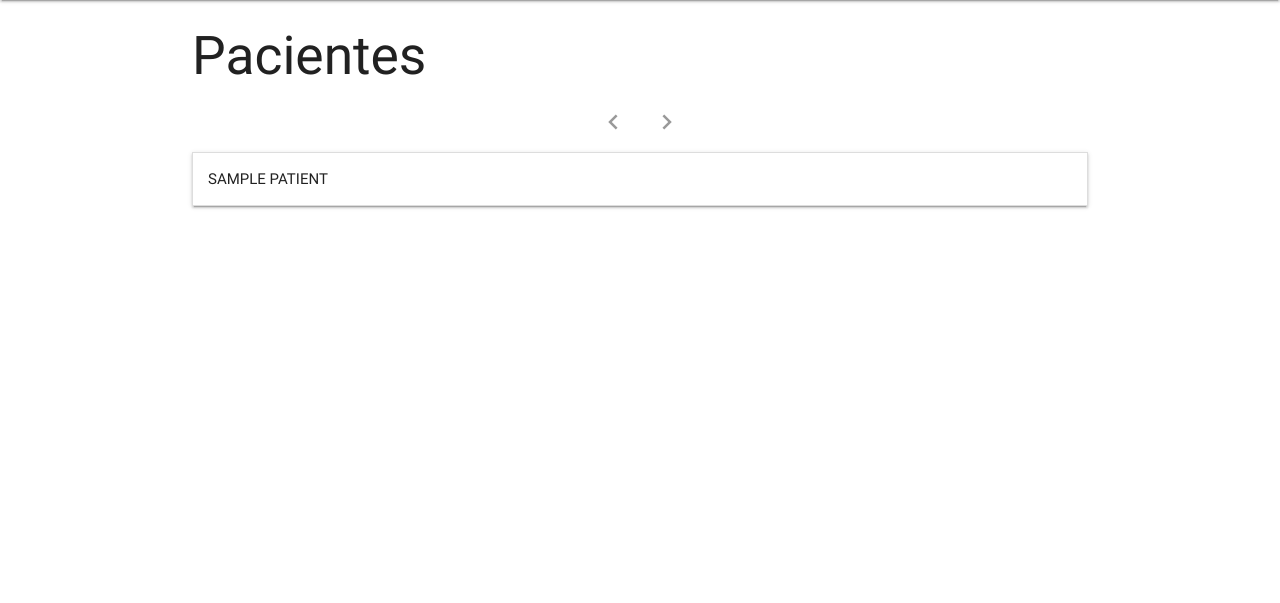
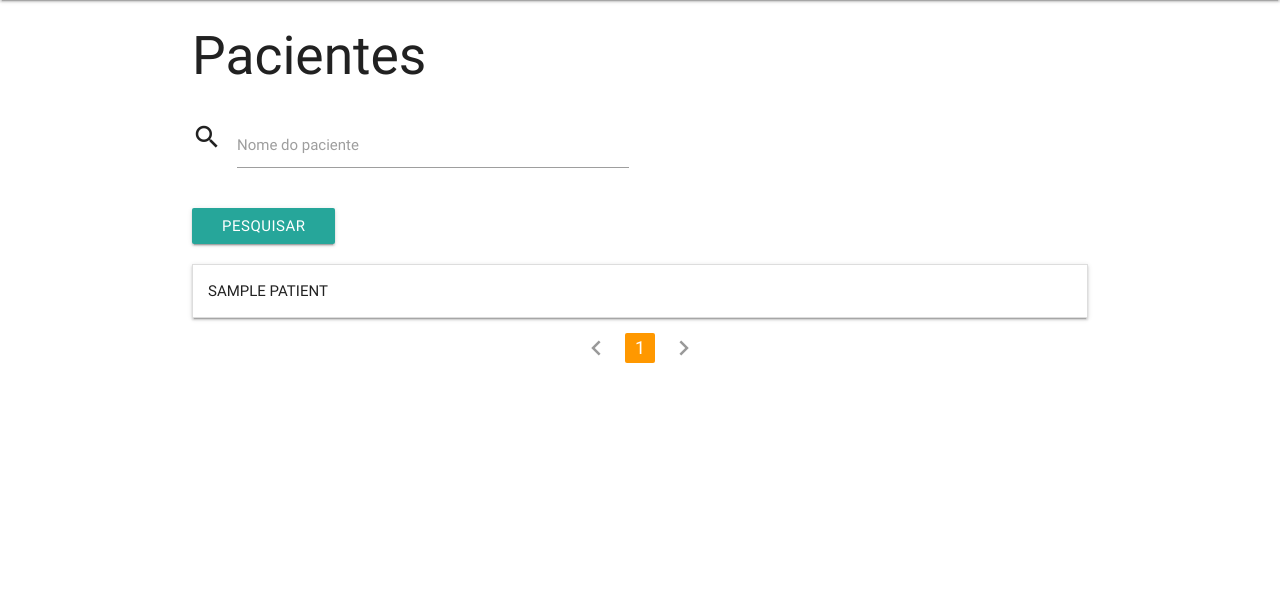
Before and after one commit to ktalmeida/semana-da-saude, a Django app: page /patients/ in a window 1280 px wide. Shown: the part 64-667 px from the top of the page. Run offline with Django 3.2, Linux system fonts and the light colour scheme; tables that the repository leaves empty hold one stand-in row (values such as "Sample post").

Commit message:
Fixing pagination and adding search field

```diff
--- a/patient/templates/patient/list.html
+++ b/patient/templates/patient/list.html
@@ -5,27 +5,19 @@
 <h2>Pacientes</h2>
 
 {% if patients %}
-<ul class="pagination center">
-    <span class="step-links">
-        <li
-            {% if patients.has_previous %}
-                class="waves-effect"><a href="?page={{patients.previous_page_number}}"><i class="material-icons">chevron_left</i></a>
-            {% else %}
-                class="disabled"><a><i class="material-icons">chevron_left</i></a>
-            {% endif %}
-        </li>
-        {% for number in page_range %}
-            <li {% if number == patients.number %} class="active orange" {% else %} class="waves-effect" {% endif %} ><a href="?page={{number}}">{{number}}</a></li>
-        {% endfor %}
-        <li
-            {% if patients.has_next %}
-                class="waves-effect"><a href="?page={{patients.next_page_number}}"><i class="material-icons">chevron_right</i></a>
-            {% else %}
-                class="disabled"><a><i class="material-icons">chevron_right</i></a>
-            {% endif %}
-        </li
-    </span>
-</ul>
+
+<div class="row">
+    <form class="col s12" action="{% url 'patient:list' %}">
+      <div class="row">
+        <div class="input-field col s6">
+          <i class="material-icons prefix">search</i>
+          <input name="name" id="icon_prefix" type="text">
+          <label for="name">Nome do paciente</label>
+        </div>
+      </div>
+      <button type="submit" class="waves-effect waves-light btn">pesquisar</button>
+    </form>
+  </div>
 
 <ul class="collapsible" data-collapsible="accordion">
     {% for patient in patients %}
@@ -60,6 +52,28 @@
   {% endfor %}
 </ul>
 
+<ul class="pagination center">
+    <span class="step-links">
+        <li
+            {% if patients.has_previous %}
+                class="waves-effect"><a href="?page={{patients.previous_page_number}}"><i class="material-icons">chevron_left</i></a>
+            {% else %}
+                class="disabled"><a><i class="material-icons">chevron_left</i></a>
+            {% endif %}
+        </li>
+        {% for number in page_range %}
+            <li {% if number == patients.number %} class="active orange" {% else %} class="waves-effect" {% endif %} ><a href="?page={{number}}">{{number}}</a></li>
+        {% endfor %}
+        <li
+            {% if patients.has_next %}
+                class="waves-effect"><a href="?page={{patients.next_page_number}}"><i class="material-icons">chevron_right</i></a>
+            {% else %}
+                class="disabled"><a><i class="material-icons">chevron_right</i></a>
+            {% endif %}
+        </li
+    </span>
+</ul>
+
 
 {% else %}
 <p>Nenhum paciente cadastrado até o momento.</p>
--- a/patient/views.py
+++ b/patient/views.py
@@ -20,17 +20,18 @@ def get_error_msg(form):
 
 
 def index(request):
-    patient_list = Patient.objects.all()
+    page = int(request.GET.get('page', 1))
+    name = request.GET.get('name', None)
+    patient_list = Patient.objects.all() if name is None else \
+        Patient.objects.filter(name__contains=name)
     paginator = Paginator(patient_list, 25)
-    page = int(request.GET.get('page', 1))
-    print(paginator.num_pages)
     try:
         patients = paginator.page(page)
     except PageNotAnInteger:
         patients = paginator.page(1)
     except EmptyPage:
         patients = paginator.page(paginator.num_pages)
-    page_range = range(1, patients.paginator.num_pages)
+    page_range = range(1, patients.paginator.num_pages + 1)
     return render(request, 'patient/list.html', {
         'patients': patients, 'page_range': page_range})
 
```
